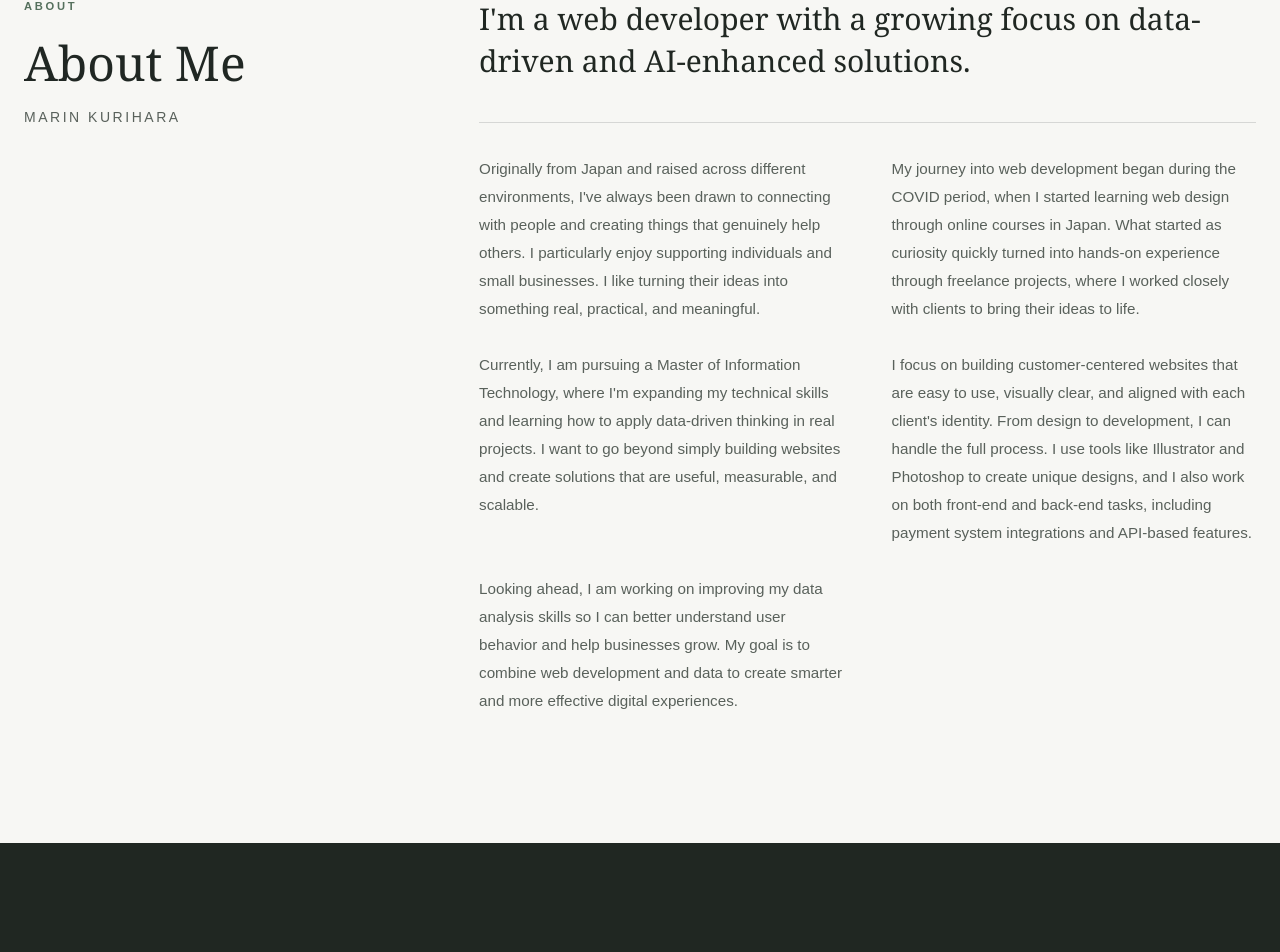
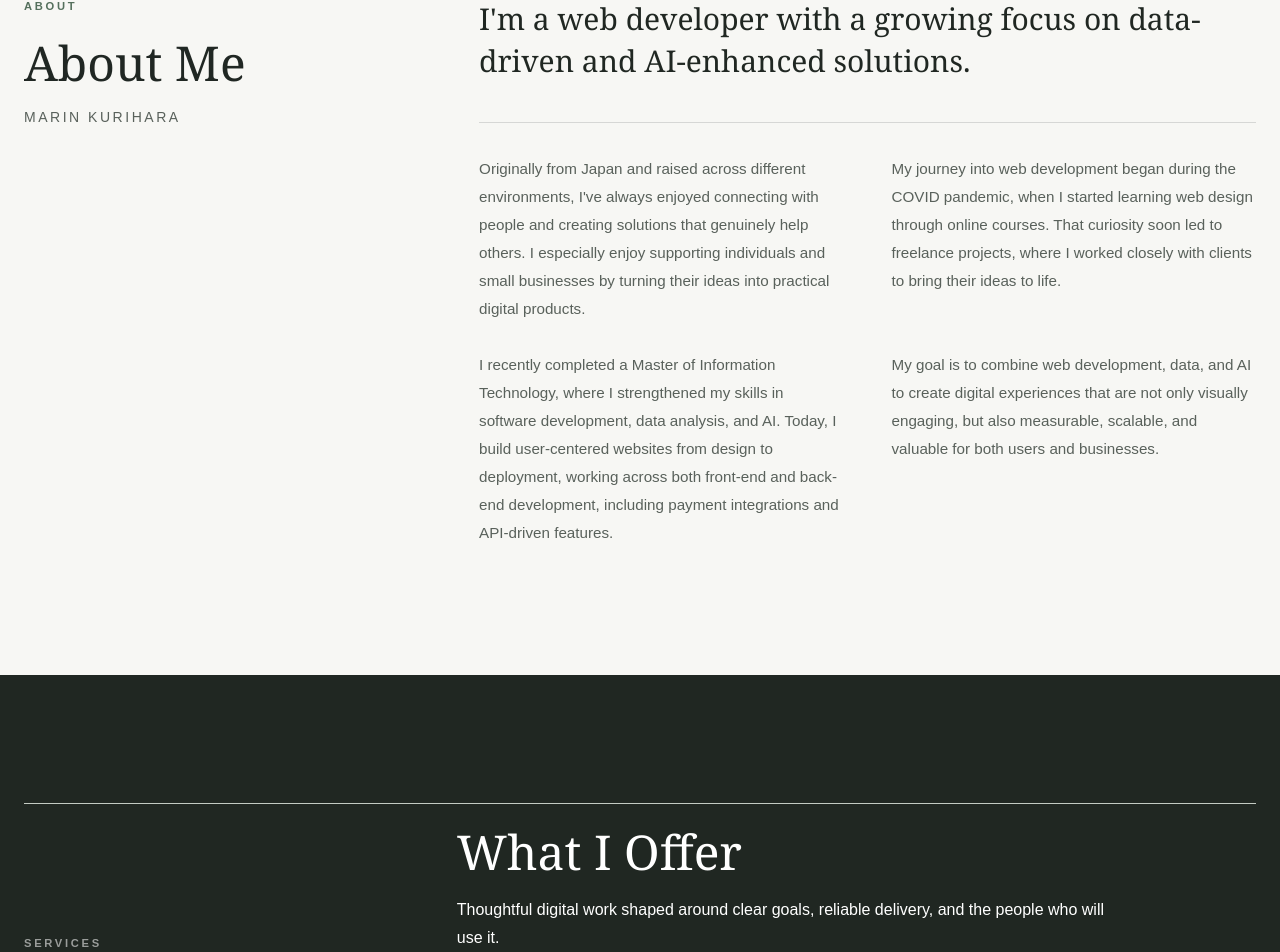
Before and after one commit to MarinKurihara/portfolio, a Next.js app: page / in a window 1280 px wide. Shown: the part 900-1852 px from the top of the page. Built offline with nearby package versions, Linux system fonts and the light colour scheme; a web font is replaced by a local one.

Commit message:
Update about section copy

```diff
--- a/components/about.tsx
+++ b/components/about.tsx
@@ -1,9 +1,8 @@
 const story = [
-  "Originally from Japan and raised across different environments, I've always been drawn to connecting with people and creating things that genuinely help others. I particularly enjoy supporting individuals and small businesses. I like turning their ideas into something real, practical, and meaningful.",
-  "My journey into web development began during the COVID period, when I started learning web design through online courses in Japan. What started as curiosity quickly turned into hands-on experience through freelance projects, where I worked closely with clients to bring their ideas to life.",
-  "Currently, I am pursuing a Master of Information Technology, where I'm expanding my technical skills and learning how to apply data-driven thinking in real projects. I want to go beyond simply building websites and create solutions that are useful, measurable, and scalable.",
-  "I focus on building customer-centered websites that are easy to use, visually clear, and aligned with each client's identity. From design to development, I can handle the full process. I use tools like Illustrator and Photoshop to create unique designs, and I also work on both front-end and back-end tasks, including payment system integrations and API-based features.",
-  "Looking ahead, I am working on improving my data analysis skills so I can better understand user behavior and help businesses grow. My goal is to combine web development and data to create smarter and more effective digital experiences.",
+  "Originally from Japan and raised across different environments, I've always enjoyed connecting with people and creating solutions that genuinely help others. I especially enjoy supporting individuals and small businesses by turning their ideas into practical digital products.",
+  "My journey into web development began during the COVID pandemic, when I started learning web design through online courses. That curiosity soon led to freelance projects, where I worked closely with clients to bring their ideas to life.",
+  "I recently completed a Master of Information Technology, where I strengthened my skills in software development, data analysis, and AI. Today, I build user-centered websites from design to deployment, working across both front-end and back-end development, including payment integrations and API-driven features.",
+  "My goal is to combine web development, data, and AI to create digital experiences that are not only visually engaging, but also measurable, scalable, and valuable for both users and businesses.",
 ]
 
 export function About() {
```
